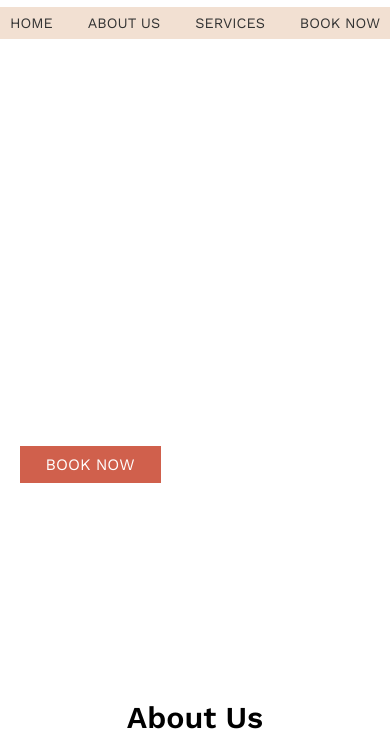
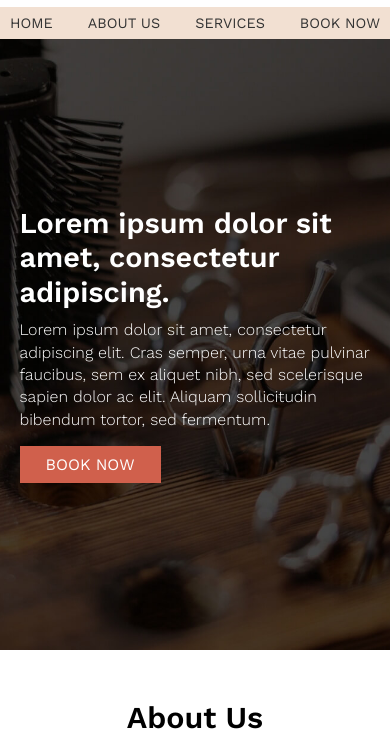
Before and after one commit to SHUBHAM-126/Coursera-HTML-CSS-course-project, a plain HTML site: page index.html in a window 390 px wide. Shown: the part 97-844 px from the top of the page. Drawn offline with nearby package versions, Linux system fonts and the light colour scheme.

Commit message:
Update style.css

```diff
--- a/CSS/style.css
+++ b/CSS/style.css
@@ -69,7 +69,7 @@ button:hover{
     color: var(--primary-color);
 }
 .hero{
-    background-image: url('./images/Banner.jpg');
+    background-image: url('../images/Banner.jpg');
     min-height: 70vh;
     background-size:cover;
     background-repeat: no-repeat;
@@ -174,7 +174,7 @@ form button{
         font-size:.9em;
     }
     .hero{
-        background-image: url('./images/Banner-mob.jpg');
+        background-image: url('../images/Banner-mob.jpg');
     }
     h1{
         font-size:1.8em;
```
